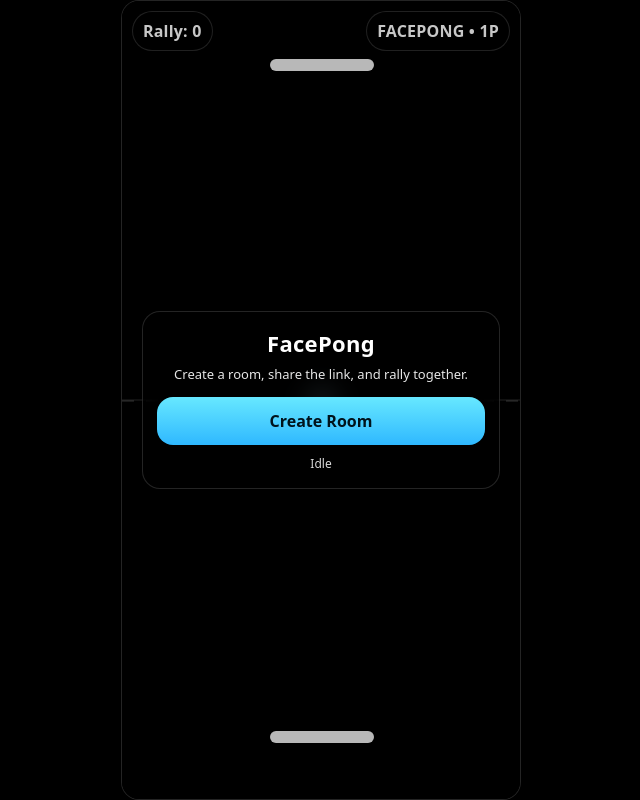
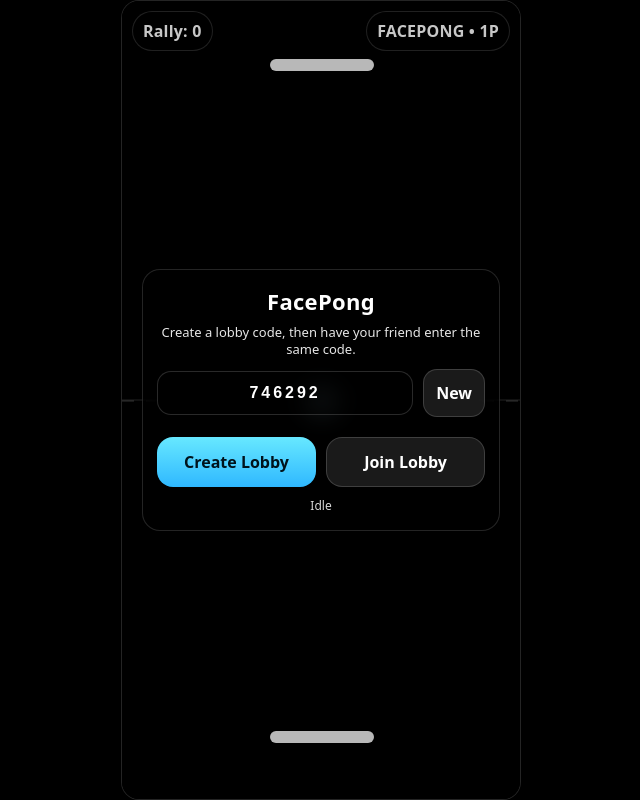
Before and after one commit to WolfTech007/GameFace, a Next.js app: page /facepong in a window 1280 px wide. Shown: the whole page, without its empty margins (319-959 px from the left). Built offline with nearby package versions, Linux system fonts and the light colour scheme.

Commit message:
lobby code

```diff
--- a/src/components/FacePong.module.css
+++ b/src/components/FacePong.module.css
@@ -156,3 +156,39 @@
   font-size: 12px;
   opacity: 0.85;
 }
+
+.codeWrap {
+  margin-top: 12px;
+  display: grid;
+  gap: 10px;
+}
+
+.codeRow {
+  display: grid;
+  grid-template-columns: 1fr auto;
+  gap: 10px;
+  align-items: center;
+}
+
+.codeInput {
+  width: 100%;
+  padding: 12px 12px;
+  border-radius: 14px;
+  border: 1px solid rgba(255, 255, 255, 0.16);
+  background: rgba(0, 0, 0, 0.35);
+  color: #fff;
+  font-weight: 900;
+  letter-spacing: 3px;
+  text-align: center;
+  font-size: 16px;
+  outline: none;
+}
+
+.smallButton {
+  padding: 12px 12px;
+  border-radius: 14px;
+  border: 1px solid rgba(255, 255, 255, 0.16);
+  background: rgba(255, 255, 255, 0.10);
+  color: #fff;
+  font-weight: 900;
+}
--- a/src/components/FacePong.tsx
+++ b/src/components/FacePong.tsx
@@ -15,6 +15,8 @@ import { createNoseTracker } from "@/lib/faceTracking";
 type UiPhase = "menu" | "lobby" | "playing" | "gameover";
 type Role = "host" | "guest";
 
+const LOBBY_PREFIX = "facepong-";
+
 function clamp(v: number, lo: number, hi: number) {
   return Math.max(lo, Math.min(hi, v));
 }
@@ -27,6 +29,19 @@ function parseRoomIdFromUrl() {
   if (typeof window === "undefined") return null;
   const u = new URL(window.location.href);
   return u.searchParams.get("room") || null;
+}
+
+function normalizeLobbyCode(input: string) {
+  return input.replace(/\D/g, "").slice(0, 6);
+}
+
+function makeLobbyCode() {
+  const n = Math.floor(Math.random() * 1_000_000);
+  return String(n).padStart(6, "0");
+}
+
+function lobbyIdFromCode(code6: string) {
+  return `${LOBBY_PREFIX}${code6}`;
 }
 
 function makeInitialNetState(): FacePongNetState {
@@ -56,6 +71,8 @@ export default function FacePong() {
   const [rallyScore, setRallyScore] = useState(0);
   const [copyToast, setCopyToast] = useState<string | null>(null);
   const [micOk, setMicOk] = useState<boolean | null>(null);
+  const [lobbyCode, setLobbyCode] = useState<string>(() => makeLobbyCode());
+  const [activeCode, setActiveCode] = useState<string | null>(null);
 
   const peerRef = useRef<any>(null);
   const dataRef = useRef<any>(null);
@@ -326,13 +343,30 @@ export default function FacePong() {
       },
     });
 
-    const { roomId: rid, peer } = await createHostRoom();
+    const code6 = normalizeLobbyCode(lobbyCode);
+    if (code6.length !== 6) {
+      setStatus("Enter a 6-digit lobby code.");
+      setUiPhase("menu");
+      return;
+    }
+    setActiveCode(code6);
+
+    const desiredId = lobbyIdFromCode(code6);
+    let rid: string;
+    let peer: any;
+    try {
+      const created = await createHostRoom({ desiredRoomId: desiredId });
+      rid = created.roomId;
+      peer = created.peer;
+    } catch {
+      setStatus("That lobby code is already in use. Tap New and try again.");
+      setUiPhase("menu");
+      return;
+    }
+
     peerRef.current = peer;
     setRoomId(rid);
-    const url = new URL(window.location.href);
-    url.pathname = "/facepong";
-    url.searchParams.set("room", rid);
-    setShareLink(url.toString());
+    setShareLink(null);
     setStatus("Waiting for opponent…");
 
     const conn = await waitForHostConnection(peer);
@@ -421,17 +455,27 @@ export default function FacePong() {
     });
   }
 
+  async function onJoinByCode(code: string) {
+    const code6 = normalizeLobbyCode(code);
+    if (code6.length !== 6) {
+      setStatus("Enter a 6-digit lobby code.");
+      return;
+    }
+    setActiveCode(code6);
+    await onJoinRoom(lobbyIdFromCode(code6));
+  }
+
   async function copyRoomLink() {
-    const link = shareLink || (roomId ? `${window.location.origin}/facepong?room=${roomId}` : null);
-    if (!link) return;
+    const text = activeCode ?? "";
+    if (!text) return;
     try {
-      await navigator.clipboard.writeText(link);
-      setCopyToast("Copied link");
+      await navigator.clipboard.writeText(text);
+      setCopyToast("Copied code");
     } catch {
       // fallback for older Safari
       try {
         const ta = document.createElement("textarea");
-        ta.value = link;
+        ta.value = text;
         ta.style.position = "fixed";
         ta.style.left = "-9999px";
         document.body.appendChild(ta);
@@ -439,7 +483,7 @@ export default function FacePong() {
         ta.select();
         document.execCommand("copy");
         document.body.removeChild(ta);
-        setCopyToast("Copied link");
+        setCopyToast("Copied code");
       } catch {
         setCopyToast("Copy failed");
       }
@@ -467,7 +511,15 @@ export default function FacePong() {
   useEffect(() => {
     // Auto-join if a room param exists
     if (startedFromInvite && uiPhase === "menu") {
-      void onJoinRoom(startedFromInvite);
+      const raw = startedFromInvite;
+      const code6 = normalizeLobbyCode(raw);
+      if (code6.length === 6) {
+        setLobbyCode(code6);
+        setActiveCode(code6);
+        void onJoinRoom(lobbyIdFromCode(code6));
+      } else {
+        void onJoinRoom(raw);
+      }
     }
     // eslint-disable-next-line react-hooks/exhaustive-deps
   }, [startedFromInvite]);
@@ -542,20 +594,36 @@ export default function FacePong() {
             <div className={styles.card}>
               <div className={styles.title}>FacePong</div>
               <div className={styles.sub}>
-                Create a room, share the link, and rally together.
+                Create a lobby code, then have your friend enter the same code.
               </div>
-              <div className={styles.row}>
-                <button className={styles.button} onClick={onCreateRoom}>
-                  Create Room
-                </button>
-                {startedFromInvite ? (
+              <div className={styles.codeWrap}>
+                <div className={styles.codeRow}>
+                  <input
+                    className={styles.codeInput}
+                    inputMode="numeric"
+                    pattern="[0-9]*"
+                    value={lobbyCode}
+                    onChange={(e) => setLobbyCode(normalizeLobbyCode(e.target.value))}
+                    aria-label="Lobby code"
+                  />
+                  <button
+                    className={styles.smallButton}
+                    onClick={() => setLobbyCode(makeLobbyCode())}
+                  >
+                    New
+                  </button>
+                </div>
+                <div className={styles.row2}>
+                  <button className={styles.button} onClick={onCreateRoom}>
+                    Create Lobby
+                  </button>
                   <button
                     className={`${styles.button} ${styles.buttonSecondary}`}
-                    onClick={() => void onJoinRoom(startedFromInvite)}
+                    onClick={() => void onJoinByCode(lobbyCode)}
                   >
-                    Join Room
+                    Join Lobby
                   </button>
-                ) : null}
+                </div>
               </div>
               <div className={styles.status}>{status}</div>
               {micOk === false ? (
@@ -575,11 +643,7 @@ export default function FacePong() {
               <div className={styles.sub}>
                 {opponentConnected ? "Opponent connected." : "Waiting for opponent…"}
               </div>
-              {shareLink ? (
-                <div className={styles.mono}>Share link: {shareLink}</div>
-              ) : roomId ? (
-                <div className={styles.mono}>Room: {roomId}</div>
-              ) : null}
+              {activeCode ? <div className={styles.mono}>Lobby code: {activeCode}</div> : null}
 
               <div className={styles.row}>
                 {canStart ? (
@@ -593,9 +657,9 @@ export default function FacePong() {
                 <button
                   className={`${styles.button} ${styles.buttonSecondary}`}
                   onClick={copyRoomLink}
-                  disabled={!shareLink && !roomId}
+                  disabled={!activeCode}
                 >
-                  Copy Link
+                  Copy Code
                 </button>
                 <button
                   className={`${styles.button} ${styles.buttonSecondary}`}
@@ -607,6 +671,7 @@ export default function FacePong() {
                     setShareLink(null);
                     setOpponentConnected(false);
                     setStatus("Idle");
+                    setActiveCode(null);
                   }}
                 >
                   Back
--- a/src/lib/peerRoom.ts
+++ b/src/lib/peerRoom.ts
@@ -38,8 +38,10 @@ function makePeer() {
   });
 }
 
-export async function createHostRoom(): Promise<{ roomId: string; peer: Peer }> {
-  const peer = makePeer();
+export async function createHostRoom(opts?: {
+  desiredRoomId?: string;
+}): Promise<{ roomId: string; peer: Peer }> {
+  const peer = opts?.desiredRoomId ? new Peer(opts.desiredRoomId, { debug: 1 }) : makePeer();
   const roomId = await new Promise<string>((resolve, reject) => {
     peer.on("open", (id) => resolve(id));
     peer.on("error", (e) => reject(e));
```
